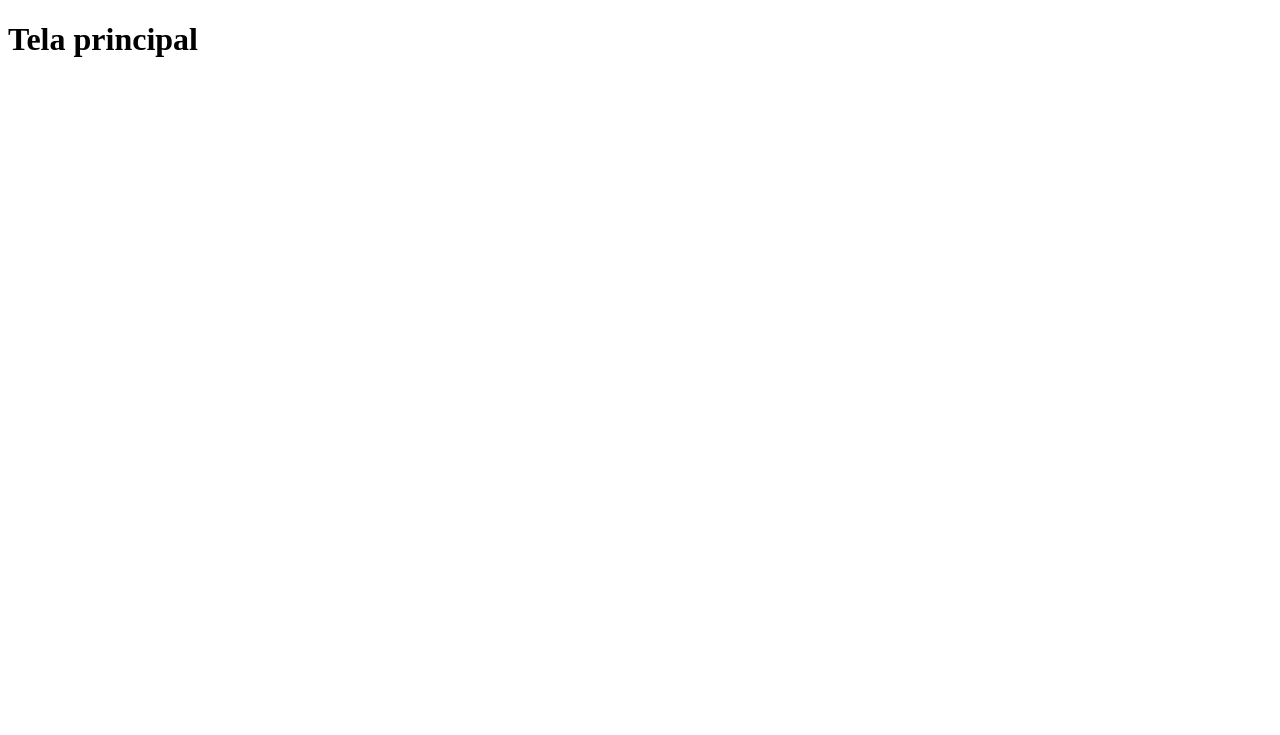
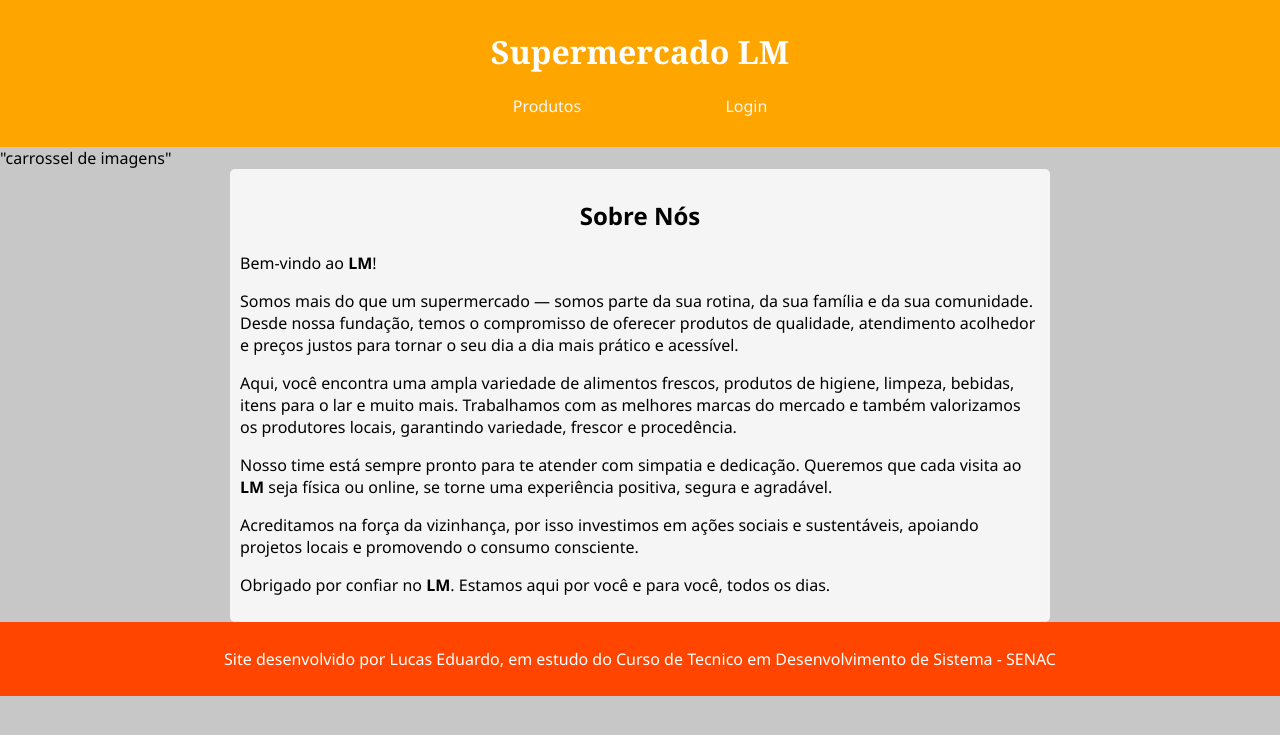
Before and after one commit to L-08/Projeto_Mercado, a Django app: page / in a window 1280 px wide. Before the commit the part shown is almost empty. Shown: the top 735 px of the page. Run offline with Django 5.2, Linux system fonts and the light colour scheme.

Commit message:
Update
Inicialização do Css no site e deleção de uma pasta templates que estava dando conflitos nos links

```diff
--- a/projeto/mercado/mercado/views.py
+++ b/projeto/mercado/mercado/views.py
@@ -1,4 +1,4 @@
 from django.shortcuts import render
 
 def principal(request):
-    return render(request, 'principal.html',)
+    return render(request, 'principal/principal.html',)
--- a/projeto/mercado/produtos/templates/principal.html
+++ /dev/null
@@ -1,12 +0,0 @@
-<!DOCTYPE html>
-<html lang="en">
-<head>
-    <meta charset="UTF-8">
-    <meta name="viewport" content="width=device-width, initial-scale=1.0">
-    <title>Document</title>
-</head>
-<body>
-    <h1>Tela principal</h1>
-
-</body>
-</html>
--- /dev/null
+++ b/projeto/mercado/usuarios/templates/principal/principal.html
@@ -0,0 +1,97 @@
+<!DOCTYPE html>
+<html lang="en">
+<head>
+    <meta charset="UTF-8">
+    <meta name="viewport" content="width=device-width, initial-scale=1.0">
+    <title>LM</title>
+    <style>
+        body{
+            margin: 0px;
+            background-color: rgb(199, 199, 199);
+            font-family: 'Segoe UI', Tahoma, Geneva, Verdana, sans-serif;
+        }
+        header{
+            background-color: orange;
+            color: white;
+            padding: 30px;
+            text-align: center;
+            font-family: Georgia, 'Times New Roman', Times, serif;
+        }
+        h1{
+            display: inline;
+
+        }
+
+
+        a{
+            color: aliceblue;
+            text-decoration: none;
+            margin: 70px;
+            font-family: 'Segoe UI', Tahoma, Geneva, Verdana, sans-serif;
+        }
+        header a:hover{
+            color: red;
+            text-decoration: underline;
+        }
+        footer{
+            background-color: orangered;
+            color: white;
+            padding: 10px;
+            text-align: center;
+
+        }
+        #sobre{
+            background-color: whitesmoke;
+            width: 800px;
+            padding: 10px;
+            margin: auto;
+            border-radius: 5px;
+        }
+        h2{
+            text-align: center;
+        }
+
+    </style>
+</head>
+<body>
+    <header>
+        <h1>Supermercado </h1>
+        <h1>LM</h1>
+        <br>
+        <br>
+
+        <a href="{% url 'produtos:tela_produtos' %}">Produtos</a>
+        <a href="{% url 'usuarios:login' %}">Login</a>
+    </header>
+    <main>
+        <div class="layout">
+
+            "carrossel de imagens"
+
+        </div>
+
+        <section id="sobre">
+            <h2>Sobre Nós</h2>
+            Bem-vindo ao <strong>LM</strong>!
+
+            <p>Somos mais do que um supermercado — somos parte da sua rotina, da sua família e da sua comunidade. Desde nossa fundação, temos o compromisso de oferecer produtos de qualidade, atendimento acolhedor e preços justos para tornar o seu dia a dia mais prático e acessível.</p>
+
+            <p>Aqui, você encontra uma ampla variedade de alimentos frescos, produtos de higiene, limpeza, bebidas, itens para o lar e muito mais. Trabalhamos com as melhores marcas do mercado e também valorizamos os produtores locais, garantindo variedade, frescor e procedência.</p>
+
+            <p>Nosso time está sempre pronto para te atender com simpatia e dedicação. Queremos que cada visita ao <strong>LM</strong> seja física ou online, se torne uma experiência positiva, segura e agradável.</p>
+
+            <p>Acreditamos na força da vizinhança, por isso investimos em ações sociais e sustentáveis, apoiando projetos locais e promovendo o consumo consciente.</p>
+
+            <p>Obrigado por confiar no <strong>LM</strong>. Estamos aqui por você e para você, todos os dias.</p>
+
+
+        </section>
+
+    </main>
+
+    <footer>
+        <p>Site desenvolvido por Lucas Eduardo, em estudo do Curso de Tecnico em Desenvolvimento de Sistema - SENAC</p>
+    </footer>
+
+</body>
+</html>
--- a/projeto/mercado/usuarios/templates/usuarios/cadastro.html
+++ b/projeto/mercado/usuarios/templates/usuarios/cadastro.html
@@ -16,5 +16,6 @@
         <br>
         <input type="submit" value="Cadastrar">
     </form>
+    <a href="{% url 'usuarios:login' %}">Fazer Login</a>
 </body>
 </html>
--- a/projeto/mercado/usuarios/templates/usuarios/detalhes.html
+++ b/projeto/mercado/usuarios/templates/usuarios/detalhes.html
@@ -69,5 +69,6 @@
 
 </div>
 
+<a href="{% usuario:vendedores %}">Voltar</a>
 </body>
 </html>
--- a/projeto/mercado/usuarios/templates/usuarios/login.html
+++ b/projeto/mercado/usuarios/templates/usuarios/login.html
@@ -15,5 +15,7 @@
         <br>
         <input type="submit" value="Logar">
     </form>
+    <a href="{% url 'usuarios:cadastro' %}">Cadastrar</a>
+
 </body>
 </html>
```
Also changed, not shown: projeto/mercado/produtos/__init__.py (deleted), projeto/mercado/usuarios/templates/produtos/tela_produtos.html (renamed from projeto/mercado/produtos/templates/produtos/tela_produtos.html).
